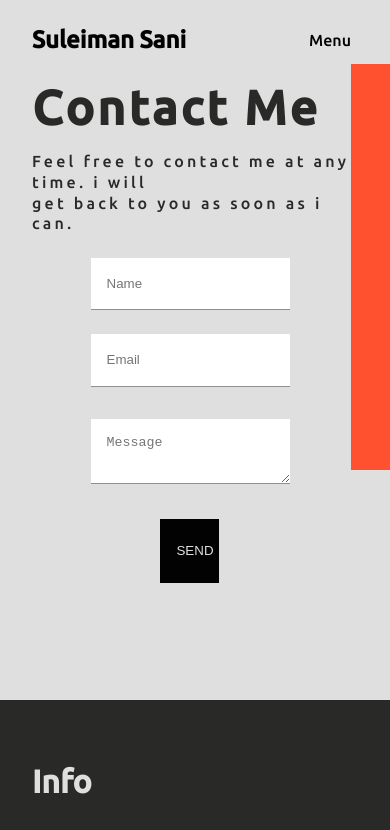
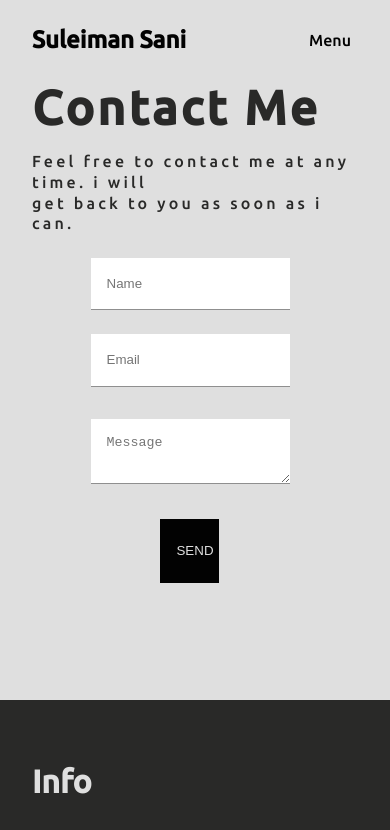
Before and after one commit to virage33/my-portfolio, an Angular app: page /contact in a window 390 px wide. Shown: the top 830 px of the page. Built offline with nearby package versions, Linux system fonts and the light colour scheme.

Commit message:
navigation background

```diff
--- a/src/app/cmponents/navbar/navbar.component.css
+++ b/src/app/cmponents/navbar/navbar.component.css
@@ -58,9 +58,11 @@
         top: var(--header-height);
         right: -100%;
         width: 30%;
+        opacity: 90%;
         height: 100%;
         padding: 2rem;
         transition: .5s;
+        background-color:var(--accent-color);
 
     }
     .nav_list{
@@ -72,6 +74,10 @@
     }
     .nav_link{
         font-family: var(--font-family);
+    }
+    .nav_link:hover{
+        color: var(--primary-color);
+
     }
     .toggle_menu{
         position: fixed;
--- a/src/app/cmponents/page/contact/contact.component.css
+++ b/src/app/cmponents/page/contact/contact.component.css
@@ -147,8 +147,8 @@ img{
                              "right";
     }
     .rightdesign{
-        height: 50%;
-        width: 10%;
+        height: 0;
+        width: 0;
         background-color: var(--accent-color);
         z-index: -1;
     }
```
